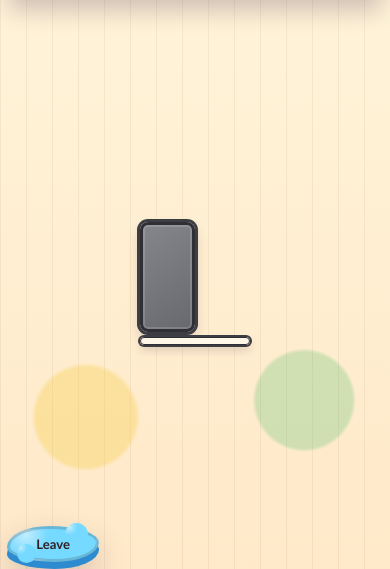
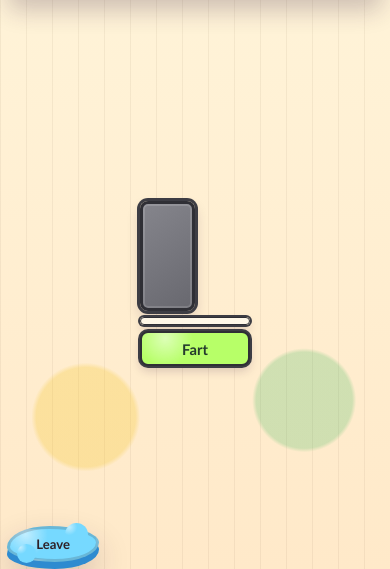
Before and after one commit to JBristow1729/Splob, a website with bundled scripts: page index.html in a window 390 px wide. Both pictures are taken after a click on the button 195 px from the left and 579 px from the top of the page. Shown: the part 275-844 px from the top of the page. Built offline with nearby package versions, Linux system fonts and the light colour scheme; files whose address does not match are found by name.

Commit message:
Release 0.8.0

```diff
--- a/package.json
+++ b/package.json
@@ -1,6 +1,6 @@
 {
   "name": "splob",
-  "version": "0.7.0",
+  "version": "0.8.0",
   "private": true,
   "type": "module",
   "scripts": {
--- a/service-worker.js
+++ b/service-worker.js
@@ -1,4 +1,4 @@
-const cacheName = "splob-v17";
+const cacheName = "splob-v18";
 const assets = [
   "/",
   "/index.html",
--- a/src/game/splob-game.js
+++ b/src/game/splob-game.js
@@ -321,6 +321,18 @@ export class SplobGame {
     if (this.multiplayer) this.hooks.onInput?.({ type: "input", keys: this.sortedKeys(), usePower: true, matchTime: this.matchTime(at) });
   }
 
+  triggerFart() {
+    const local = this.localPlayer();
+    if (!local) return;
+    if (this.authoritative) {
+      this.hooks.onInput?.({ type: "input", keys: this.inputKeys(), useFart: true, matchTime: this.matchTime(performance.now()) });
+      return;
+    }
+    const at = performance.now();
+    this.useFart(local, at);
+    if (this.multiplayer) this.hooks.onInput?.({ type: "input", keys: this.sortedKeys(), useFart: true, matchTime: this.matchTime(at) });
+  }
+
   loop(now) {
     if (!this.running) return;
     const dt = Math.min(0.04, (now - this.last) / 1000 || 0);
--- a/src/styles.css
+++ b/src/styles.css
@@ -744,6 +744,24 @@ button {
   animation: fart-ready 680ms ease-in-out infinite alternate;
 }
 
+.fart-button {
+  display: none;
+  width: 100%;
+  min-width: 0;
+  min-height: 2.25rem;
+  padding: 0.35rem 0.45rem;
+  border: 3px solid #2f2f35;
+  border-radius: var(--radius);
+  background:
+    radial-gradient(circle at 22% 18%, rgba(255, 255, 255, 0.52), transparent 32%),
+    #b7ff68;
+  color: #243a2d;
+  box-shadow: 0 0 0 3px #3d3d44, 0 7px 14px rgba(50, 24, 61, 0.2);
+  font-size: 0.95rem;
+  font-weight: 900;
+  pointer-events: auto;
+}
+
 .power-box img {
   width: 92%;
   height: 92%;
@@ -1150,6 +1168,15 @@ button {
     box-shadow: 0 0 0 2px #3d3d44, 0 5px 10px rgba(50, 24, 61, 0.18);
   }
 
+  .fart-button {
+    display: block;
+    min-height: 1.8rem;
+    padding: 0.18rem 0.24rem;
+    border-width: 2px;
+    font-size: 0.68rem;
+    box-shadow: 0 0 0 2px #3d3d44, 0 5px 10px rgba(50, 24, 61, 0.18);
+  }
+
   .score-panel {
     left: 0.45rem;
     top: calc(max(0.45rem, env(safe-area-inset-top)) + 3.95rem);
@@ -1251,11 +1278,17 @@ button {
     justify-self: center;
     align-self: center;
     width: 6.9rem;
+    gap: 0.38rem;
   }
 
   .game-screen > .power-stack .power-box {
     height: 6.9rem;
     margin: 0;
+  }
+
+  .game-screen > .power-stack .fart-button {
+    min-height: 2.2rem;
+    font-size: 0.92rem;
   }
 }
 
--- a/src/ui/app.js
+++ b/src/ui/app.js
@@ -316,7 +316,7 @@ export function createApp(root) {
         state.relay?.send({ type: "game:event", event: { ...event, playerSocketId: state.relay.id } });
       }
     });
-    bindPointerControls(canvas, hud.power);
+    bindPointerControls(canvas, hud.power, root.querySelector("#fartButton"));
     bindDebugControls();
     state.game.start();
   }
@@ -353,7 +353,7 @@ export function createApp(root) {
     });
   }
 
-  function bindPointerControls(canvas, powerBox) {
+  function bindPointerControls(canvas, powerBox, fartButton) {
     const moveToPointer = (event) => {
       event.preventDefault();
       state.game?.setPointerTarget(event.clientX, event.clientY);
@@ -379,6 +379,11 @@ export function createApp(root) {
       event.preventDefault();
       event.stopPropagation();
       state.game?.triggerPower();
+    });
+    fartButton?.addEventListener("click", (event) => {
+      event.preventDefault();
+      event.stopPropagation();
+      state.game?.triggerFart();
     });
   }
 
--- a/src/ui/templates.js
+++ b/src/ui/templates.js
@@ -1,7 +1,7 @@
 import { COLOR_ORDER, PLAYER_COLORS, POWER_UPS } from "../config.js";
 import { escapeHtml, fittedTextStyle } from "../utils/html.js";
 
-const APP_VERSION = "0.7.0";
+const APP_VERSION = "0.8.0";
 
 const assetButtons = {
   "Singleplayer": "/assets/ui/singleplayer.png",
@@ -129,6 +129,7 @@ export function renderGame(state) {
       <div class="power-stack">
         <button class="power-box" id="powerBox" type="button" aria-label="Use power-up"></button>
         <div class="fart-meter" id="fartMeter" aria-label="Fart meter"><span></span></div>
+        <button class="fart-button" id="fartButton" type="button" aria-label="Fart">Fart</button>
       </div>
       ${state.modal ? modal(state.modal) : ""}
     </main>
```
Also changed, not shown: 1 other file.
